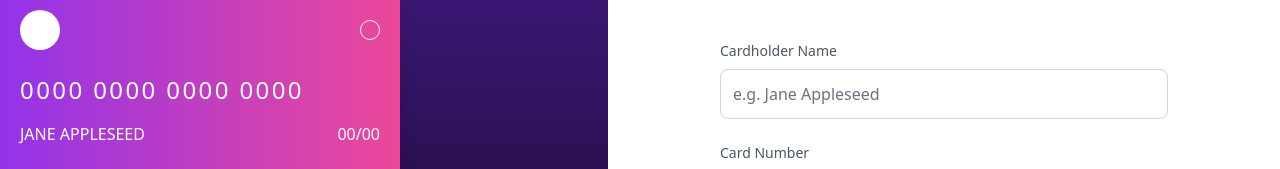
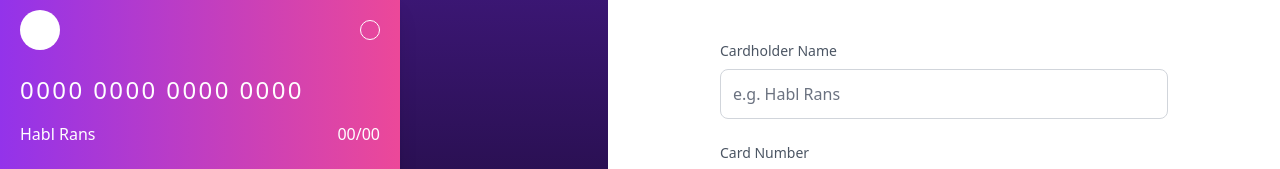
Before and after one commit to DaMuehlthaler/frontend-group-project, a SvelteKit app: page / in a window 1280 px wide. Shown: the part 182-351 px from the top of the page. Built offline with nearby package versions, Linux system fonts and the light colour scheme.

Commit message:
Update +page.svelte

```diff
--- a/src/routes/+page.svelte
+++ b/src/routes/+page.svelte
@@ -45,7 +45,7 @@
 					{formattedCardNumber || '0000 0000 0000 0000'}
 				</p>
 				<div class="flex justify-between mt-4 text-white text-sm lg:text-base">
-					<p>{cardholderName || 'JANE APPLESEED'}</p>
+					<p>{cardholderName || 'Habl Rans'}</p>
 					<p>{expiryMonth || '00'}/{expiryYear || '00'}</p>
 				</div>
 			</div>
@@ -72,7 +72,7 @@
 						id="name"
 						type="text"
 						bind:value={cardholderName}
-						placeholder="e.g. Jane Appleseed"
+						placeholder="e.g. Habl Rans"
 						class="w-full border border-gray-300 rounded-lg p-3 focus:outline-none focus:ring-2 focus:ring-purple-500"
 						required
 					/>
```
